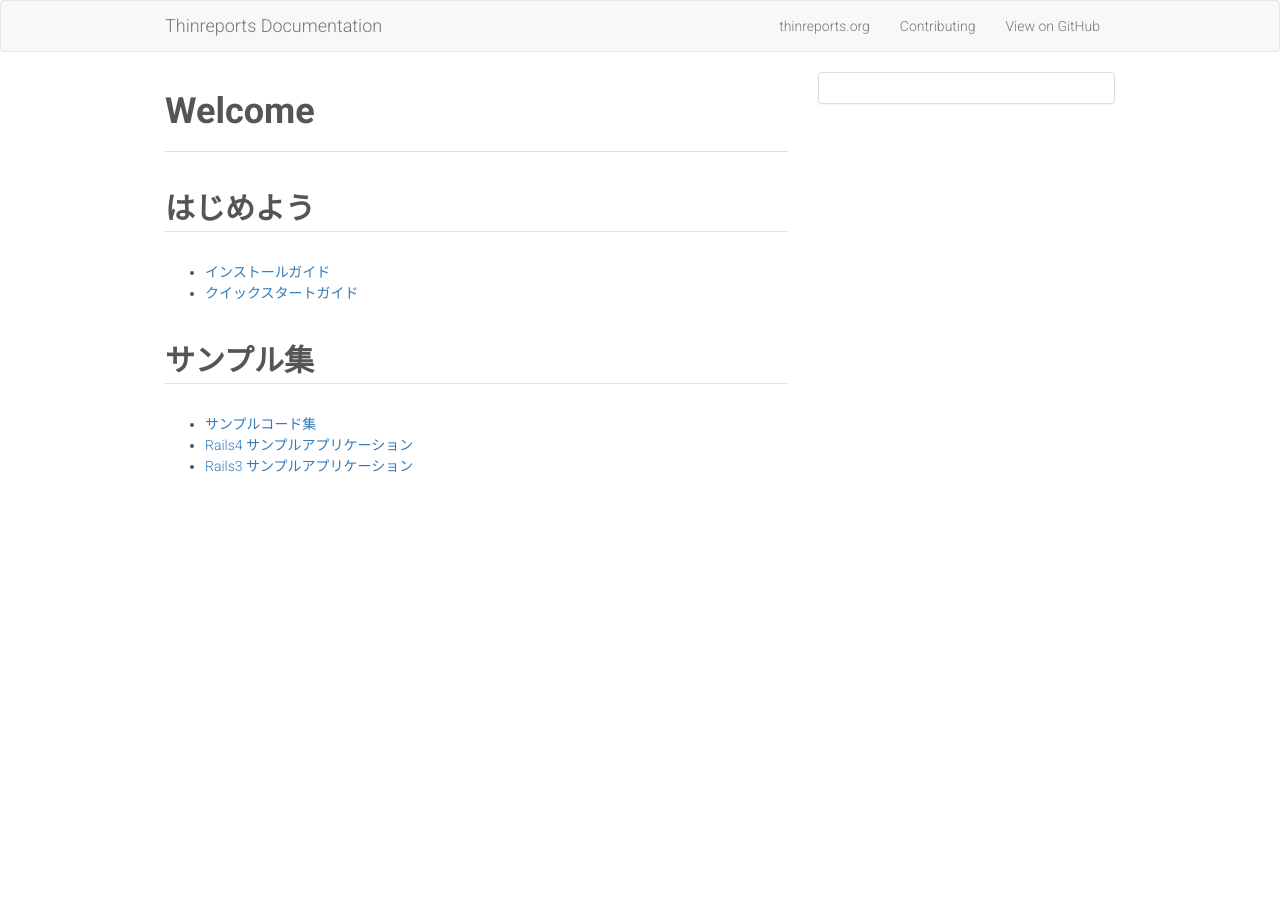
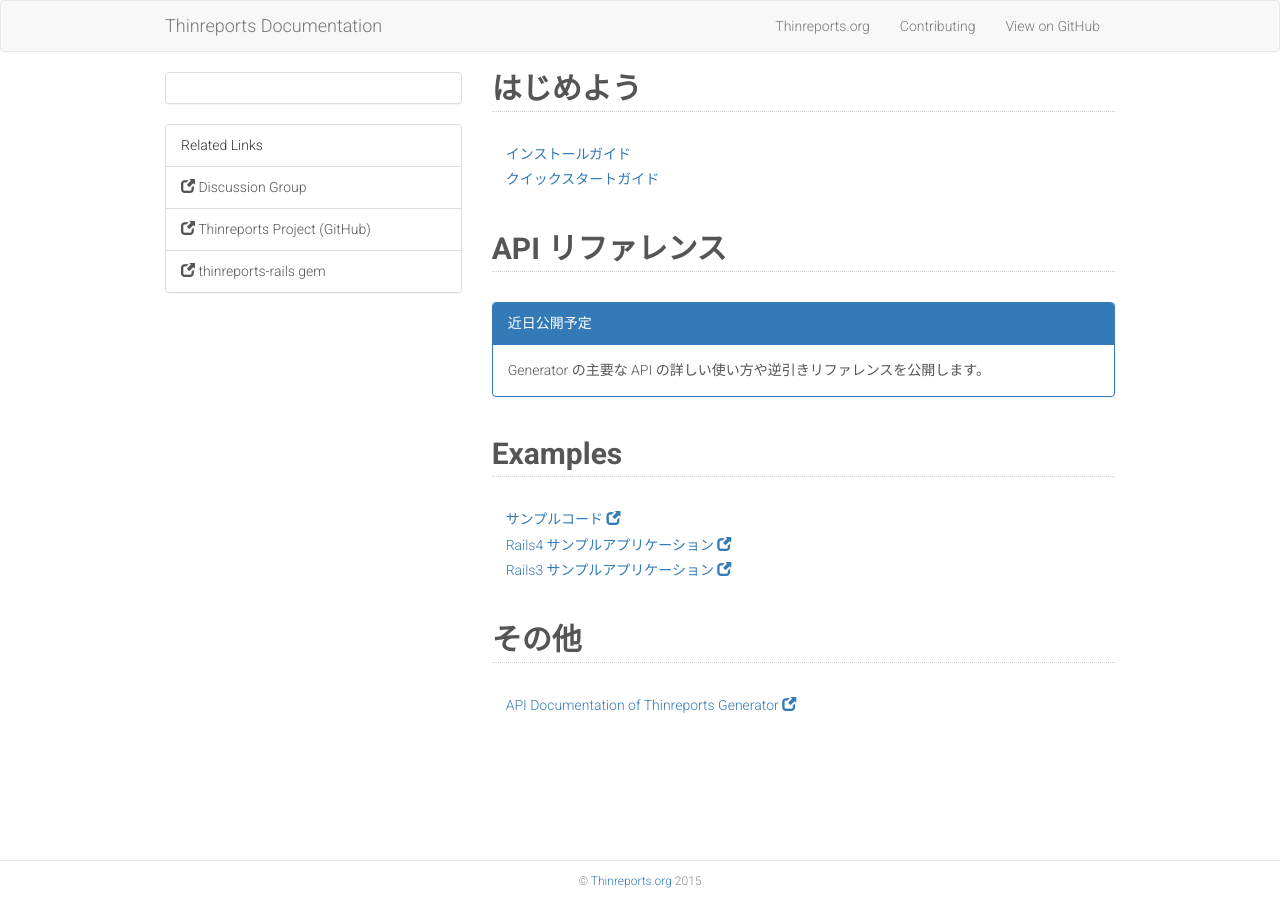
Before and after one commit to thinreports/documentation, a Jekyll site: the page built from index.md, in a window 1280 px wide. Built offline with Jekyll 4.4.1, drawn with Linux system fonts in a browser that asks for light colours; nearby versions of some CDN libraries; Markdown is read by kramdown in place of the engine named in the settings.

Commit message:
Improved site-wide design and style!

```diff
--- /dev/null
+++ b/_includes/footer.html
@@ -0,0 +1,5 @@
+<footer>
+  <div class="container-fluid">
+    <p>&copy; <a href="http://www.thinreports.org">Thinreports.org</a> 2015</p>
+  </div>
+</footer>
--- /dev/null
+++ b/_includes/header.html
@@ -0,0 +1,24 @@
+<nav class="navbar navbar-default notranslate">
+  <div class="container-fluid">
+    <header class="navbar-header">
+      <button type="button" class="navbar-toggle collapsed" data-toggle="collapse" data-target="#navbar" aria-expanded="false" aria-controls="navbar">
+        <span class="sr-only">Toggle navigation</span>
+        <span class="icon-bar"></span>
+        <span class="icon-bar"></span>
+        <span class="icon-bar"></span>
+      </button>
+      <h1>
+        <a class="navbar-brand" href="{% if site.baseurl == '' %}/{% else %}{{ site.baseurl }}{% endif %}">
+          Thinreports Documentation
+        </a>
+      </h1>
+    </header>
+    <div id="navbar" class="collapse navbar-collapse">
+      <ul class="nav navbar-nav navbar-right">
+        <li><a href="http://www.thinreports.org">Thinreports.org</a></li>
+        <li><a href="https://github.com/thinreports/docs#Contributing">Contributing</a></li>
+        <li><a href="https://github.com/thinreports/docs">View on GitHub</a></li>
+      </ul>
+    </div>
+  </div>
+</nav>
--- /dev/null
+++ b/_includes/sidebar.html
@@ -0,0 +1,80 @@
+<!-- Translator -->
+<div class="panel panel-default">
+  <div class="panel-body">
+    <div id="google_translate_element"></div>
+    <script type="text/javascript">
+      function googleTranslateElementInit() {
+        new google.translate.TranslateElement({
+          pageLanguage: 'ja',
+          autoDisplay: false,
+          gaTrack: true,
+          gaId: 'UA-53873059-1'
+        }, 'google_translate_element');
+      }
+    </script>
+    <script src="//translate.google.com/translate_a/element.js?cb=googleTranslateElementInit"></script>
+  </div>
+</div>
+
+<!-- TOC -->
+{% if include.toc %}
+<div class="panel panel-default" id="toc" style="display: none;">
+  <div class="panel-heading" data-target="#toc-content" data-toggle="collapse">
+    Table of Contents
+    <span class="pull-right" id="toc-collapse-icon"><i class="glyphicon glyphicon-menu-up"></i></span>
+  </div>
+  <div id="toc-content" class="panel-collapse collapse in">
+    <div class="panel-body">
+      <ul></ul>
+    </div>
+  </div>
+</div>
+<script>
+// Switch icon of collapse button
+$('#toc-content').on('show.bs.collapse', function() {
+  $('#toc-collapse-icon i').removeClass('glyphicon-menu-down')
+  .addClass('glyphicon-menu-up');
+});
+$('#toc-content').on('hide.bs.collapse', function() {
+  $('#toc-collapse-icon i').removeClass('glyphicon-menu-up')
+  .addClass('glyphicon-menu-down');
+});
+
+// Generate table of contents
+$(function() {
+  var toc = $('#toc ul');
+  var tocId, tocRow, tocLevel;
+
+  $('#content article h2,h3,h4').each(function(index) {
+    tocId = 'toc-' + (index + 1);
+    tocLevel = 'level-' + this.tagName.toLowerCase();
+    tocRow = $('<li>').addClass(tocLevel);
+
+    $('<a>').attr('href', '#' + tocId)
+      .text($(this).text())
+      .appendTo(tocRow);
+      toc.append(tocRow);
+
+      $(this).attr('id', tocId);
+    });
+    $('#toc').show();
+  });
+</script>
+{% endif %}
+
+<!-- Related Links -->
+
+<div class="panel panel-default hide-on-small" id="related-links">
+  <div class="panel-heading">Related Links</div>
+  <div class="list-group">
+    <a href="https://groups.google.com/forum/#!forum/thinreports" class="list-group-item" target="_blank">
+      <span class="glyphicon glyphicon-new-window"></span> Discussion Group
+    </a>
+    <a href="https://github.com/thinreports" class="list-group-item" target="_blank">
+      <span class="glyphicon glyphicon-new-window"></span> Thinreports Project (GitHub)
+    </a>
+    <a href="https://rubygems.org/gems/thinreports-rails" class="list-group-item" target="_blank">
+      <span class="glyphicon glyphicon-new-window"></span> thinreports-rails gem
+    </a>
+  </div>
+</div>
--- a/_layouts/default.html
+++ b/_layouts/default.html
@@ -16,97 +16,38 @@
     <meta name="google-translate-customization" content="13819003db865820-b31baa3f700b173c-gd88dd85e53d30c06-13">
   </head>
   <body>
-    <nav class="navbar navbar-default">
-      <div class="container-fluid">
-        <header class="navbar-header">
-          <button type="button" class="navbar-toggle collapsed" data-toggle="collapse" data-target="#navbar" aria-expanded="false" aria-controls="navbar">
-            <span class="sr-only">Toggle navigation</span>
-            <span class="icon-bar"></span>
-            <span class="icon-bar"></span>
-            <span class="icon-bar"></span>
-          </button>
-          <a class="navbar-brand" href="/">Thinreports Documentation</a>
-        </header>
-        <div id="navbar" class="collapse navbar-collapse">
-          <ul class="nav navbar-nav navbar-right">
-            <li><a href="http://www.thinreports.org">thinreports.org</a></li>
-            <li><a href="https://github.com/thinreports/docs#Contributing">Contributing</a></li>
-            <li><a href="https://github.com/thinreports/docs">View on GitHub</a></li>
-          </ul>
-        </div>
-      </div>
-    </nav>
-    <div class="container-fluid">
+    {% include header.html %}
+    <div id="main" class="container-fluid">
       <div class="row">
-        <div class="col-sm-8 main">
+        <nav class="col-sm-4">
+          {% include sidebar.html toc = page.toc %}
+        </nav>
+        <div id="content" class="col-sm-8">
+          {% if page.title %}
           <div class="page-header">
             {% include breadcrumb.html %}
             <h1>{{ page.title }}</h1>
           </div>
-          <article>
-            {{ content }}
-          </article>
+          {% endif %}
+          {{ content }}
           <script>
-            $('.main article table').addClass('table table-bordered');
+            // Set icon to all external links
+            (function() {
+              var href;
+              $('#content article a').each(function() {
+                href = $(this).attr('href');
+                if (/^http/.test(href) && !/thinreports\.org/.test(href)) {
+                  $(this).attr('target', '_blank')
+                         .append(' ')
+                         .append('<span class="glyphicon glyphicon-new-window">');
+                }
+              });
+            })();
           </script>
         </div>
-        <nav class="col-sm-4">
-          <div class="panel panel-default">
-            <div class="panel-body">
-              <div id="google_translate_element"></div>
-              <script type="text/javascript">
-                function googleTranslateElementInit() {
-                  new google.translate.TranslateElement({
-                    pageLanguage: 'ja',
-                    layout: google.translate.TranslateElement.InlineLayout.SIMPLE,
-                    autoDisplay: false,
-                    gaTrack: true,
-                    gaId: 'UA-53873059-1'
-                  }, 'google_translate_element');
-                }
-              </script>
-              <script src="//translate.google.com/translate_a/element.js?cb=googleTranslateElementInit"></script>
-            </div>
-          </div>
-        {% if page.toc %}
-          <div class="panel panel-default" id="toc" style="display: none;">
-            <div class="panel-body">
-              <ul></ul>
-            </div>
-          </div>
-          <script>
-            // Generate table of content
-            $(function() {
-              var toc = $('#toc ul');
-              var tocId, tocRow, tocLevel;
-
-              $('.main article h2,h3,h4').each(function(index) {
-                tocId = 'toc-' + (index + 1);
-                tocLevel = 'level-' + this.tagName.toLowerCase();
-                tocRow = $('<li>').addClass(tocLevel);
-
-                $('<a>').attr('href', '#' + tocId)
-                        .text($(this).text())
-                        .appendTo(tocRow);
-                toc.append(tocRow);
-
-                $(this).attr('id', tocId);
-              });
-              $('#toc').show();
-            });
-          </script>
-        {% endif %}
-        </nav>
       </div>
     </div>
-    <script>
-      (function(i,s,o,g,r,a,m){i['GoogleAnalyticsObject']=r;i[r]=i[r]||function(){
-        (i[r].q=i[r].q||[]).push(arguments)},i[r].l=1*new Date();a=s.createElement(o),
-        m=s.getElementsByTagName(o)[0];a.async=1;a.src=g;m.parentNode.insertBefore(a,m)
-      })(window,document,'script','//www.google-analytics.com/analytics.js','ga');
-      ga('create', 'UA-53873059-1', 'auto');
-      ga('send', 'pageview');
-      </script>
-    </script>
+    {% include footer.html %}
+    {% include ga.html %}
   </body>
 </html>
--- /dev/null
+++ b/_layouts/index.html
@@ -0,0 +1,6 @@
+---
+layout: default
+---
+<article class="page-index">
+  {{ content }}
+</article>
--- a/assets/css/style.scss
+++ b/assets/css/style.scss
@@ -9,12 +9,19 @@
   border-radius: #{$radius};
 }
 
+@mixin nowrap-row {
+  white-space: nowrap;
+  overflow: hidden;
+  text-overflow: ellipsis;
+}
+
 body {
   font-size: 14px;
   font-family: Roboto, "Helvetica Neue", Helvetica, Arial, "Hiragino Kaku Gothic Pro", Meiryo, sans-serif;
   font-weight: 300;
   color: #555;
   line-height: 1.5em;
+  padding-bottom: 100px;
 }
 
 h1, h2, h3, h4 {
@@ -25,7 +32,39 @@
   max-width: 980px;
 }
 
+header {
+  h1 {
+    margin: 0;
+    padding: 0;
+
+    a {
+      font-weight: 300;
+    }
+  }
+}
+
+#main nav {
+  .panel .panel-heading {
+    background-color: #fff;
+  }
+
+  #google_translate_element {
+    &> div {
+      height: 26px;
+      line-height: 26px;
+      overflow: hidden;
+
+      select {
+        width: 100%;
+      }
+    }
+  }
+
   #toc {
+    .panel-heading {
+      cursor: pointer;
+    }
+
     ul {
       list-style-type: none;
       margin: 0;
@@ -33,9 +72,7 @@
 
       li {
         line-height: 2em;
-      white-space: nowrap;
-      overflow: hidden;
-      text-overflow: ellipsis;
+        @include nowrap-row;
 
         &.level-h2 {
           font-size: 14px;
@@ -53,8 +90,9 @@
       }
     }
   }
+}
 
-.main {
+#content {
   box-sizing: border-box;
 
   .page-header {
@@ -109,6 +147,42 @@
         margin-bottom: 0 !important;
       }
     }
+
+    &.page-index {
+      &> ul {
+        list-style-type: none;
+        padding-left: 1em;
+        font-size: 14px;
+        line-height: 1.8em;
+      }
+
+      h2:first-child {
+        margin-top: 0 !important;
+      }
+    }
+  }
+}
+
+footer {
+  position: absolute;
+  bottom: 0;
+  width: 100%;
+  height: 40px;
+  border-top: 1px solid #e7e7e7;
+
+  p {
+    line-height: 40px;
+    margin: 0;
+    text-align: center;
+    font-size: 12px;
+    color: #888;
+  }
+}
+
+@media (max-width: 768px) {
+  // Hide sidebar panels on small devicec
+  #main nav .hide-on-small {
+    display: none;
   }
 }
 
--- a/index.md
+++ b/index.md
@@ -1,14 +1,27 @@
 ---
-layout: default
-title: Welcome
+layout: index
 ---
 
 ## はじめよう
 
 {% include group-indexes.html group = 'getting-started' %}
 
-## サンプル集
+## API リファレンス
 
-  * [サンプルコード集](https://github.com/thinreports/thinreports-examples)
+<div class="panel panel-primary">
+  <div class="panel-heading">近日公開予定</div>
+  <div class="panel-body">
+    Generator の主要な API の詳しい使い方や逆引きリファレンスを公開します。
+  </div>
+</div>
+
+
+## Examples
+
+  * [サンプルコード](https://github.com/thinreports/thinreports-examples)
   * [Rails4 サンプルアプリケーション](https://github.com/thinreports/thinreports-rails4-example)
   * [Rails3 サンプルアプリケーション](https://github.com/thinreports/thinreports-rails3-example)
+
+## その他
+
+  * [API Documentation of Thinreports Generator](http://www.rubydoc.info/gems/thinreports/)
```
Also changed, not shown: _includes/ga.html (added, +8 -0 lines), _layouts/article.html (added, +10 -0 lines), getting-started/index.md (+1 -1 lines), getting-started/installation.md (+1 -1 lines), getting-started/quickstart.md (+4 -4 lines). Lines whose indentation alone changed are shown as unchanged.
